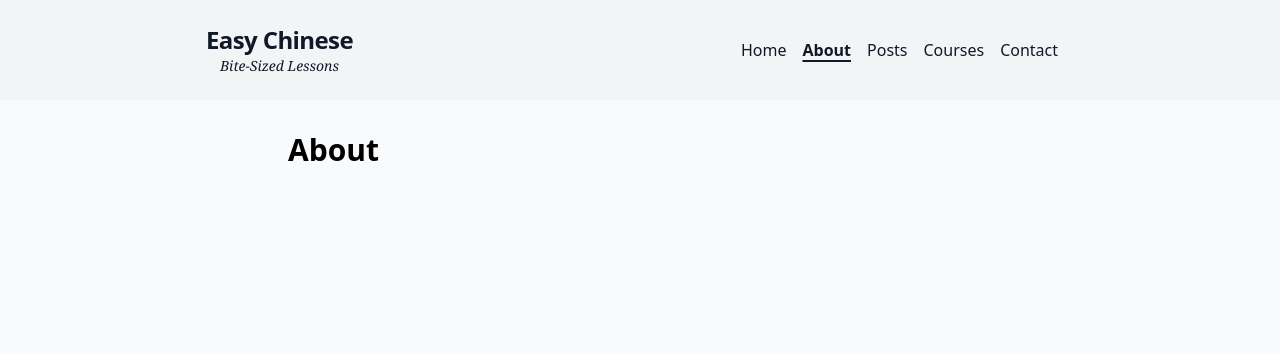
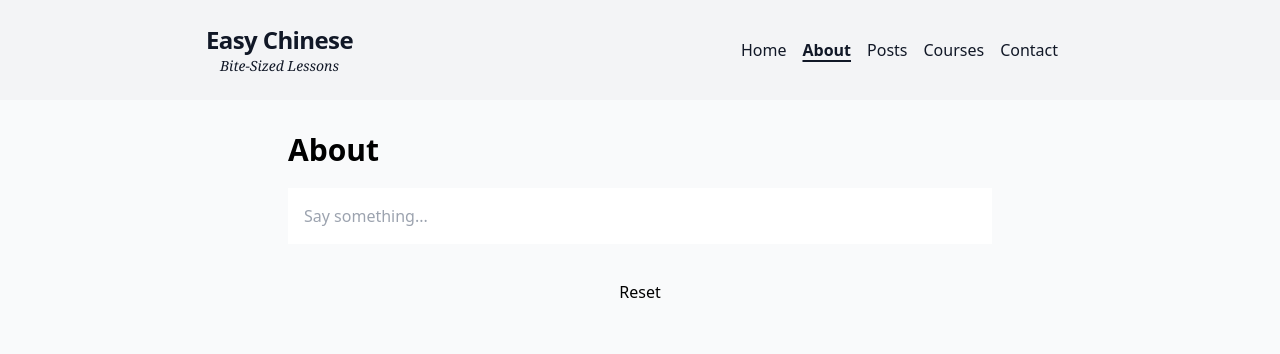
Before and after one commit to zhuganglie/nextsite, a Next.js app: page /about in a window 1280 px wide. Shown: the top 354 px of the page. Built offline with nearby package versions, Linux system fonts and the light colour scheme.

Commit message:
add google ai

```diff
--- a/app/about/page.tsx
+++ b/app/about/page.tsx
@@ -1,15 +1,34 @@
+"use client"
 import React from 'react';
-import { Metadata } from "next";
+import { useChat } from 'ai/react';
 
-export const metadata: Metadata = {
-  title: "About",
-  description: "about page"
-};
 
 const About = () => {
+  const { messages, input, handleInputChange, handleSubmit} = useChat();
+  const refreshPage = () => {
+    window.location.reload(); }
+
   return (
       <article>
         <h2>About</h2>
+        <div className="grid gap-4">
+      {messages.map(m => (
+        <div key={m.id}>
+          {m.role === 'user' ? 'User: ' : 'AI: '}
+          {m.content }
+        </div>
+      ))}
+
+      <form onSubmit={handleSubmit}>
+        <input
+          value={input}
+          placeholder="Say something..."
+          onChange={handleInputChange}
+          className="p-4 min-w-full"
+        />
+      </form>
+      <button onClick={refreshPage}>Reset</button>
+    </div>
       </article>
   );
 };
--- /dev/null
+++ b/app/api/chat/route.ts
@@ -0,0 +1,33 @@
+import { GoogleGenerativeAI } from '@google/generative-ai';
+import { GoogleGenerativeAIStream, Message, StreamingTextResponse } from 'ai';
+
+const genAI = new GoogleGenerativeAI(process.env.GOOGLE_API_KEY || '');
+
+// IMPORTANT! Set the runtime to edge
+export const runtime = 'edge';
+
+// convert messages from the Vercel AI SDK Format to the format
+// that is expected by the Google GenAI SDK
+const buildGoogleGenAIPrompt = (messages: Message[]) => ({
+  contents: messages
+    .filter(message => message.role === 'user' || message.role === 'assistant')
+    .map(message => ({
+      role: message.role === 'user' ? 'user' : 'model',
+      parts: [{ text: message.content }],
+    })),
+});
+
+export async function POST(req: Request) {
+  // Extract the `prompt` from the body of the request
+  const { messages } = await req.json();
+
+  const geminiStream = await genAI
+    .getGenerativeModel({ model: 'gemini-pro' })
+    .generateContentStream(buildGoogleGenAIPrompt(messages));
+
+  // Convert the response into a friendly text-stream
+  const stream = GoogleGenerativeAIStream(geminiStream);
+
+  // Respond with the stream
+  return new StreamingTextResponse(stream);
+}
--- a/package.json
+++ b/package.json
@@ -10,6 +10,7 @@
     "lint": "next lint"
   },
   "dependencies": {
+    "@google/generative-ai": "^0.2.0",
     "@next-auth/prisma-adapter": "^1.0.7",
     "@opentelemetry/api": "^1.4.1",
     "@prisma/client": "^5.7.0",
@@ -19,6 +20,7 @@
     "@types/react": "18.2.12",
     "@types/react-dom": "18.2.5",
     "@vercel/postgres": "^0.5.1",
+    "ai": "^2.2.34",
     "autoprefixer": "10.4.14",
     "bcrypt": "^5.1.1",
     "contentlayer": "^0.3.4",
```
Also changed, not shown: 2 other files (tests, documents, lock files or other folders).
